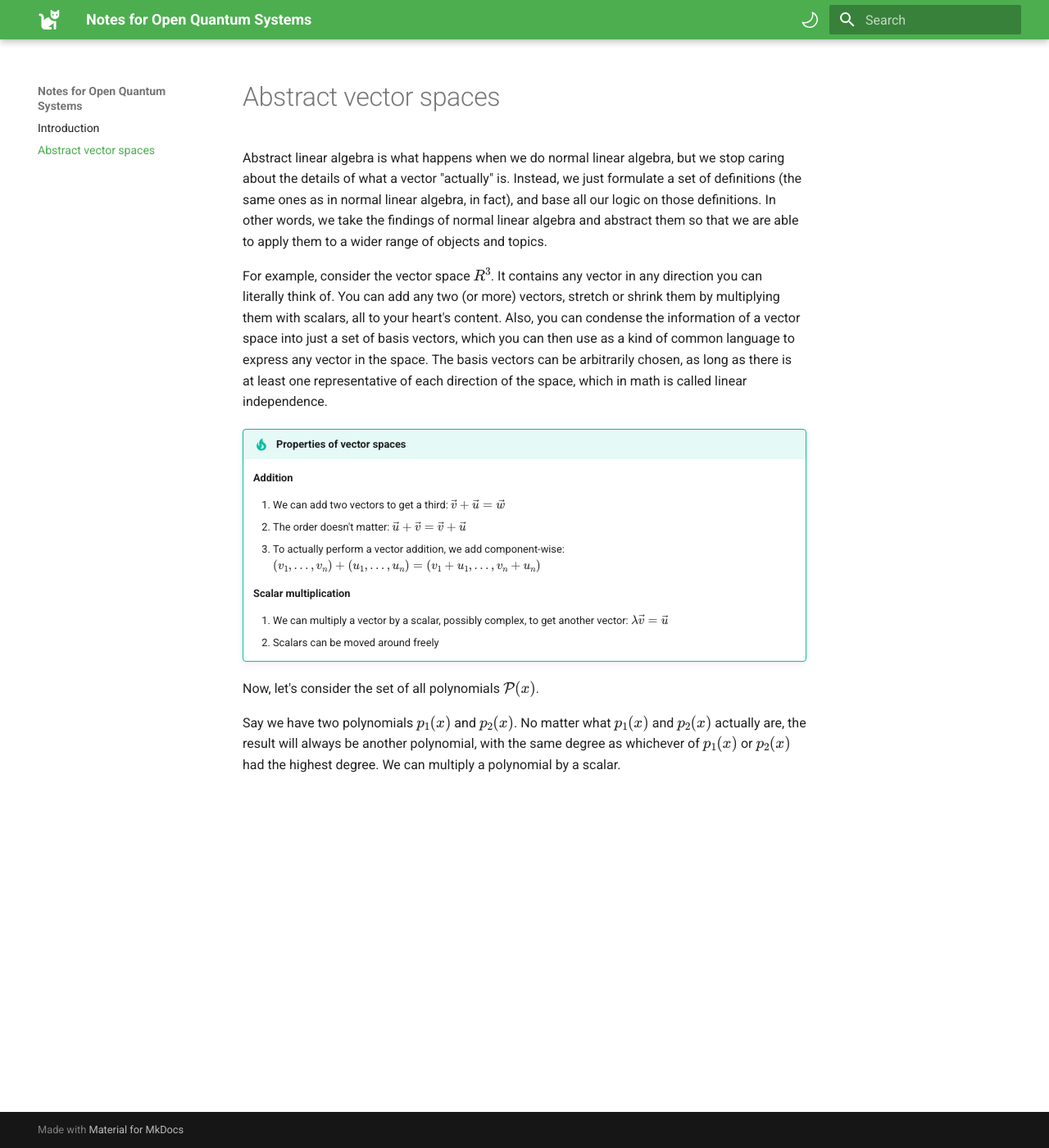
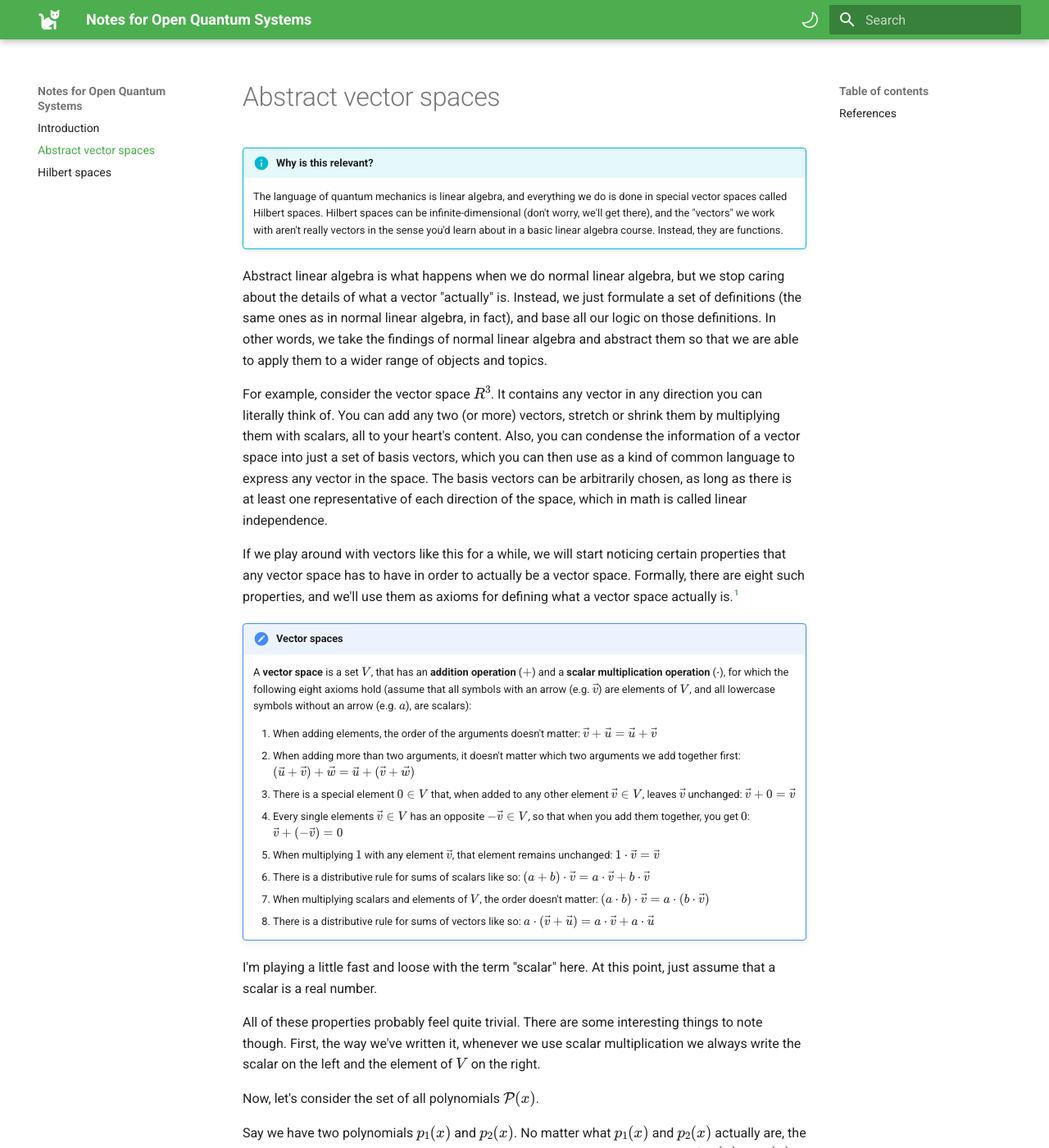
Before and after one commit to elviralaurin/notes-oqs, an MkDocs documentation site: the page built from docs/abstract-vector-spaces.md, in a window 1280 px wide and 1400 px high. Shown: the whole window at 82% size. Built offline with MkDocs 1.6.1 and Material for MkDocs 9.7.7, drawn with Linux system fonts in a browser that asks for light colours; some of the changed text lies outside the part shown.

Commit message:
Abstract vector spaces update

```diff
--- a/docs/abstract-vector-spaces.md
+++ b/docs/abstract-vector-spaces.md
@@ -1,21 +1,35 @@
 # Abstract vector spaces
+!!! info "Why is this relevant?"
+
+    The language of quantum mechanics is linear algebra, and everything we do is done in special vector spaces called Hilbert spaces. Hilbert spaces can be infinite-dimensional (don't worry, we'll get there), and the "vectors" we work with aren't really vectors in the sense you'd learn about in a basic linear algebra course. Instead, they are functions.
+
 Abstract linear algebra is what happens when we do normal linear algebra, but we stop caring about the details of what a vector "actually" is. Instead, we just formulate a set of definitions (the same ones as in normal linear algebra, in fact), and base all our logic on those definitions. In other words, we take the findings of normal linear algebra and abstract them so that we are able to apply them to a wider range of objects and topics.
 
 For example, consider the vector space $R^3$. It contains any vector in any direction you can literally think of. You can add any two (or more) vectors, stretch or shrink them by multiplying them with scalars, all to your heart's content. Also, you can condense the information of a vector space into just a set of basis vectors, which you can then use as a kind of common language to express any vector in the space. The basis vectors can be arbitrarily chosen, as long as there is at least one representative of each direction of the space, which in math is called linear independence.
 
-!!! tip "Properties of vector spaces"
+If we play around with vectors like this for a while, we will start noticing certain properties that any vector space has to have in order to actually be a vector space. Formally, there are eight such properties, and we'll use them as axioms for defining what a vector space actually is.[^smits]
 
-    **Addition**
+!!! note "Vector spaces"
 
-    1. We can add two vectors to get a third: $\vec{v} + \vec{u} = \vec{w}$
-    2. The order doesn't matter: $\vec{u} + \vec{v} = \vec{v} + \vec{u}$
-    3. To actually perform a vector addition, we add component-wise: $(v_1, \dots, v_n) + (u_1, \dots, u_n) = (v_1 + u_1, \dots, v_n + u_n)$
+    A **vector space** is a set $V$, that has an **addition operation** ($+$) and a **scalar multiplication operation** ($\cdot$), for which the following eight axioms hold (assume that all symbols with an arrow (e.g. $\vec{v}$) are elements of $V$, and all lowercase symbols without an arrow (e.g. $a$), are scalars):
 
-    **Scalar multiplication**
+    1. When adding elements, the order of the arguments doesn't matter: $\vec{v} + \vec{u} = \vec{u} + \vec{v}$
+    2. When adding more than two arguments, it doesn't matter which two arguments we add together first: $(\vec{u} + \vec{v}) + \vec{w} = \vec{u} + (\vec{v} + \vec{w})$
+    3. There is a special element $0 \in V$ that, when added to any other element $\vec{v} \in V$, leaves $\vec{v}$ unchanged: $\vec{v} + 0 = \vec{v}$
+    4. Every single elements $\vec{v} \in V$ has an opposite $-\vec{v} \in V$, so that when you add them together, you get $0$: $\vec{v} + (-\vec{v}) = 0$
+    5. When multiplying $1$ with any element $\vec{v}$, that element remains unchanged: $1 \cdot \vec{v} = \vec{v}$
+    6. There is a distributive rule for sums of scalars like so: $(a + b)\cdot\vec{v} = a \cdot \vec{v} + b \cdot \vec{v}$
+    7. When multiplying scalars and elements of $V$, the order doesn't matter: $(a \cdot b) \cdot \vec{v} = a \cdot (b \cdot \vec{v})$
+    8. There is a distributive rule for sums of vectors like so: $a \cdot (\vec{v} + \vec{u}) = a \cdot \vec{v} + a \cdot \vec{u}$
 
-    1. We can multiply a vector by a scalar, possibly complex, to get another vector: $\lambda\vec{v} = \vec{u}$
-    2. Scalars can be moved around freely
+I'm playing a little fast and loose with the term "scalar" here. At this point, just assume that a scalar is a real number.
+
+All of these properties probably feel quite trivial. There are some interesting things to note though. First, the way we've written it, whenever we use scalar multiplication we always write the scalar on the left and the element of $V$ on the right.
 
 Now, let's consider the set of all polynomials $\mathcal{P}(x)$.
 
 Say we have two polynomials $p_1(x)$ and $p_2(x)$. No matter what $p_1(x)$ and $p_2(x)$ actually are, the result will always be another polynomial, with the same degree as whichever of $p_1(x)$ or $p_2(x)$ had the highest degree. We can multiply a polynomial by a scalar.
+
+## References
+[^smits]:
+    T. Smits. (2023). Abstract Linear Algebra [Online]. Available: [https://www.math.ucla.edu/~tsmits/115coursenotes.pdf](https://www.math.ucla.edu/~tsmits/115coursenotes.pdf)
--- a/mkdocs.yml
+++ b/mkdocs.yml
@@ -30,6 +30,7 @@ theme:
 nav:
   - Introduction: index.md
   - Abstract vector spaces: abstract-vector-spaces.md
+  - Hilbert spaces: hilbert-spaces.md
 
 markdown_extensions:
   - pymdownx.arithmatex:
```
Also changed, not shown: docs/hilbert-spaces.md (added, +3 -0 lines), site/404.html, site/abstract-vector-spaces/index.html, site/index.html, site/search/search_index.json, site/sitemap.xml, 1 other file.
